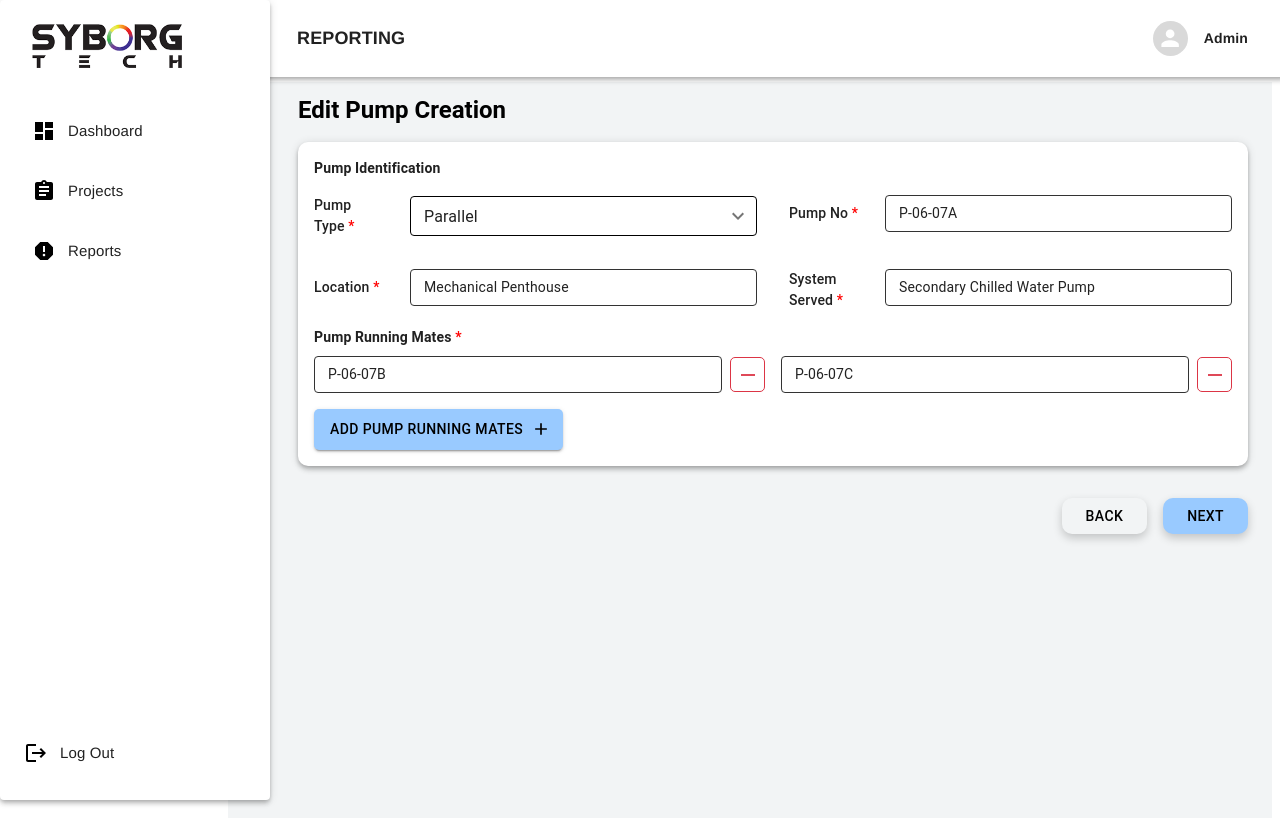
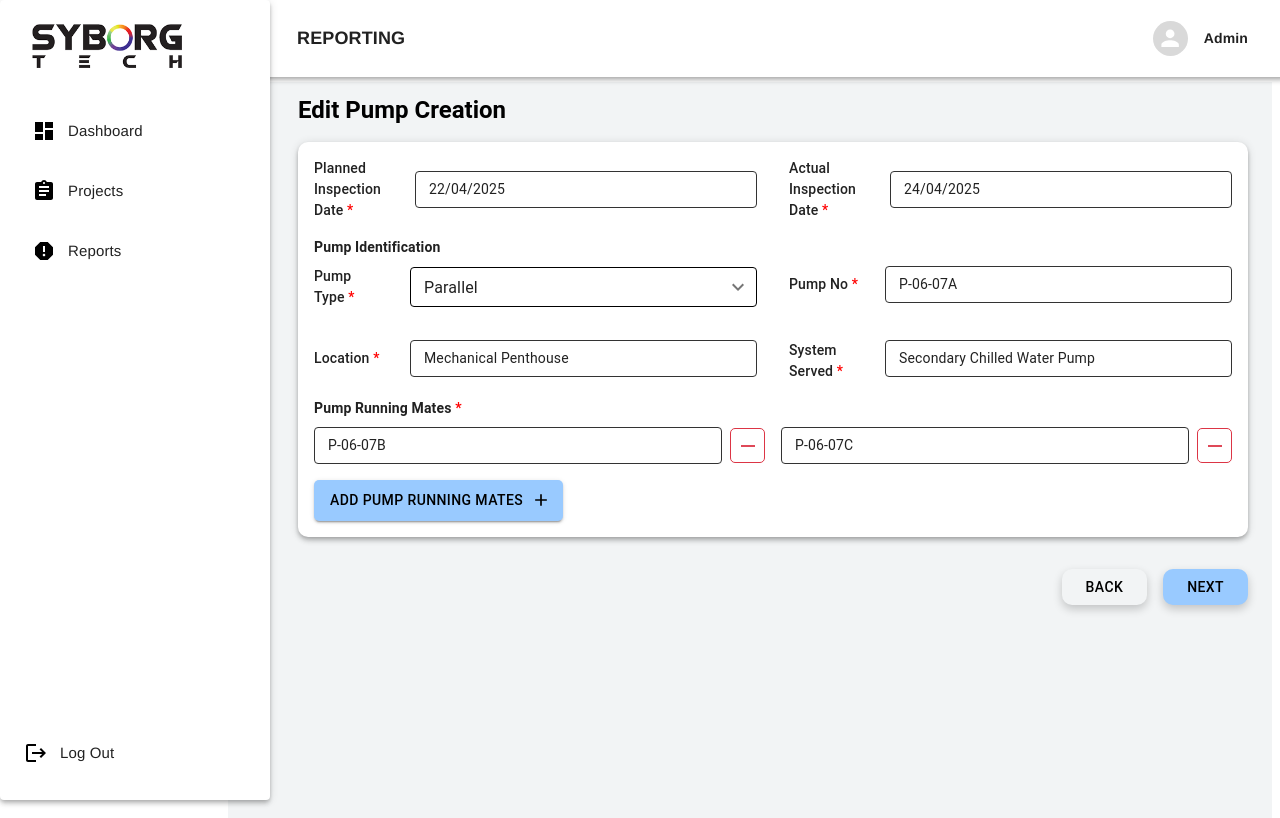
Before and after one commit to harshadyadav8485/ReactViteProject, a React (Vite) app: page /editPumpCreation in a window 1280 px wide. Built offline with nearby package versions, Linux system fonts and the light colour scheme.

Commit message:
Cosmetic changes in create and edit pump

```diff
--- a/src/Pages/ActualPump.jsx
+++ b/src/Pages/ActualPump.jsx
@@ -2176,7 +2176,7 @@ const ActualPump = () => {
                   </Grid>
                 )}
               </Grid>
-              <Box sx={{ mb: 2, mt: 2 }}>
+              <Box sx={{ mb: 1, mt: 2 }}>
                 <Typography variant="body1" fontWeight="bold" sx={{ mb: 1 }}>
                   Comments <span style={{ color: "red" }}>*</span>
                 </Typography>
@@ -2209,7 +2209,7 @@ const ActualPump = () => {
                 direction="row"
                 spacing={1}
                 justifyContent="flex-end"
-                mb={2}
+                mb={1}
               >
                 <Button
                   variant="outlined"
@@ -2252,24 +2252,6 @@ const ActualPump = () => {
                     Submit
                   </a> */}
                 </Button>
-              </Stack>
-              <Snackbar
-                open={openSnackbar}
-                autoHideDuration={2000}
-                onClose={() => setOpenSnackbar(false)}
-                anchorOrigin={{ vertical: "top", horizontal: "center" }}
-              >
-                <Alert
-                  onClose={() => setOpenSnackbar(false)}
-                  severity="success"
-                  variant="filled"
-                >
-                  Data Submitted Successfully!
-                </Alert>
-              </Snackbar>
-            </Paper>
-
-            <Stack direction="row" spacing={1} justifyContent="flex-end" mb={2}>
                 <Button
                   variant="contained"
                   onClick={() => {
@@ -2286,7 +2268,7 @@ const ActualPump = () => {
                     },
                   }}
                 >
-                View Report
+                  Generate & View Report
                 </Button>
               </Stack>
               <Snackbar
@@ -2303,6 +2285,7 @@ const ActualPump = () => {
                   Data Submitted Successfully!
                 </Alert>
               </Snackbar>
+            </Paper>
           </Box>
         )}
       </Box>
--- a/src/Pages/CreatePump.jsx
+++ b/src/Pages/CreatePump.jsx
@@ -63,7 +63,7 @@ const CreatePump = () => {
           mb: 4,
         }}
       >
-        <Typography variant="body1" fontWeight="bold" sx={{ mb: 2 }}>
+        <Typography variant="body1" fontWeight="bold" sx={{ mb: 1 }}>
           Pump
         </Typography>
 
@@ -153,10 +153,10 @@ const CreatePump = () => {
                 sx={{
                   "& .MuiOutlinedInput-root": {
                     "& fieldset": {
-                      borderColor: "#333", // Dark border color
+                      borderColor: "#333",
                     },
                     "&.Mui-focused fieldset": {
-                      borderColor: "#000", // Even darker border color when focused
+                      borderColor: "#000",
                     },
                   },
                 }}
@@ -233,7 +233,7 @@ const CreatePump = () => {
 
         <Divider sx={{ my: 3, borderRadius: "5px" }} />
 
-        <Typography variant="body1" fontWeight="bold" sx={{ mb: 2 }}>
+        <Typography variant="body1" fontWeight="bold" sx={{ mb: 1 }}>
           Motor
         </Typography>
 
@@ -400,6 +400,42 @@ const CreatePump = () => {
               />
             </Stack>
           </Grid>
+          <Grid item xs={12} md={6}>
+            <Stack
+              direction="row"
+              spacing={2}
+              alignItems="center"
+              sx={{ mb: 1 }}
+            >
+              <Typography
+                sx={{
+                  width: 100,
+                  fontWeight: 500,
+                }}
+              >
+                Assign To <span style={{ color: "red" }}>*</span>
+              </Typography>
+              <TextField
+                fullWidth
+                placeholder="Enter Engineer Name"
+                size="small"
+                name="rpm"
+                value={formData.rpm}
+                onChange={handleChange}
+                variant="outlined"
+                sx={{
+                  "& .MuiOutlinedInput-root": {
+                    "& fieldset": {
+                      borderColor: "#333",
+                    },
+                    "&.Mui-focused fieldset": {
+                      borderColor: "#000",
+                    },
+                  },
+                }}
+              />
+            </Stack>
+          </Grid>
         </Grid>
       </Paper>
 
--- a/src/Pages/CreatePumpCreation.jsx
+++ b/src/Pages/CreatePumpCreation.jsx
@@ -115,7 +115,66 @@ const CreatePumpCreation = () => {
           mb: 4,
         }}
       >
-        <Typography variant="body1" fontWeight="bold" sx={{ mb: 2 }}>
+        <Grid container spacing={4}>
+          <Grid item xs={12} md={6}>
+            <Box sx={{ display: "flex", alignItems: "center" }}>
+              <Typography
+                variant="body1"
+                fontWeight="500"
+                sx={{ mr: 2, minWidth: "80px" }}
+              >
+                Planned <br /> Inspection Date{" "}
+                <span style={{ color: "red" }}>*</span>
+              </Typography>
+              <TextField
+                fullWidth
+                placeholder="Enter Planned Inspection Date"
+                variant="outlined"
+                size="small"
+                sx={{
+                  "& .MuiOutlinedInput-root": {
+                    "& fieldset": {
+                      borderColor: "#333",
+                    },
+                    "&.Mui-focused fieldset": {
+                      borderColor: "#000",
+                    },
+                  },
+                }}
+              />
+            </Box>
+          </Grid>
+
+          <Grid item xs={12} md={6}>
+            <Box sx={{ display: "flex", alignItems: "center" }}>
+              <Typography
+                variant="body1"
+                fontWeight="500"
+                sx={{ mr: 2, minWidth: "80px" }}
+              >
+                Actual <br /> Inspection Date{" "}
+                <span style={{ color: "red" }}>*</span>
+              </Typography>
+              <TextField
+                fullWidth
+                placeholder="Enter Actual Inspection Date"
+                variant="outlined"
+                size="small"
+                sx={{
+                  "& .MuiOutlinedInput-root": {
+                    "& fieldset": {
+                      borderColor: "#333",
+                    },
+                    "&.Mui-focused fieldset": {
+                      borderColor: "#000",
+                    },
+                  },
+                }}
+              />{" "}
+            </Box>
+          </Grid>
+        </Grid>
+        <Typography variant="body1" fontWeight="bold" sx={{ mb: 1, mt: 2 }}>
           Pump Identification
         </Typography>
         <Grid container spacing={4}>
--- a/src/Pages/EditPump.jsx
+++ b/src/Pages/EditPump.jsx
@@ -24,6 +24,7 @@ const EditPump = () => {
     voltsPhase: "575/3",
     amperage: "23.60",
     rpm: "",
+    assignTo: "JJ",
   });
 
   const handleChange = (e) => {
@@ -63,7 +64,7 @@ const EditPump = () => {
           mb: 4,
         }}
       >
-        <Typography variant="body1" fontWeight="bold" sx={{ mb: 2 }}>
+        <Typography variant="body1" fontWeight="bold" sx={{ mb: 1 }}>
           Pump
         </Typography>
 
@@ -233,7 +234,7 @@ const EditPump = () => {
 
         <Divider sx={{ my: 3, borderRadius: "5px" }} />
 
-        <Typography variant="body1" fontWeight="bold" sx={{ mb: 2 }}>
+        <Typography variant="body1" fontWeight="bold" sx={{ mb: 1 }}>
           Motor
         </Typography>
 
@@ -400,6 +401,37 @@ const EditPump = () => {
               />
             </Stack>
           </Grid>
+          <Grid item xs={12} md={6}>
+            <Stack direction="row" spacing={2} alignItems="center">
+              <Typography
+                sx={{
+                  width: 100,
+                  fontWeight: 500,
+                }}
+              >
+                Assign To <span style={{ color: "red" }}>*</span>
+              </Typography>
+              <TextField
+                fullWidth
+                defaultValue="JJ"
+                size="small"
+                name="amperage"
+                value={formData.assignTo}
+                onChange={handleChange}
+                variant="outlined"
+                sx={{
+                  "& .MuiOutlinedInput-root": {
+                    "& fieldset": {
+                      borderColor: "#333", // Dark border color
+                    },
+                    "&.Mui-focused fieldset": {
+                      borderColor: "#000", // Even darker border color when focused
+                    },
+                  },
+                }}
+              />
+            </Stack>
+          </Grid>
         </Grid>
       </Paper>
 
--- a/src/Pages/EditPumpCreation.jsx
+++ b/src/Pages/EditPumpCreation.jsx
@@ -100,7 +100,68 @@ const EditPumpCreation = () => {
           mb: 4,
         }}
       >
-        <Typography variant="body1" fontWeight="bold" sx={{ mb: 2 }}>
+        <Grid container spacing={4}>
+          <Grid item xs={12} md={6}>
+            <Box sx={{ display: "flex", alignItems: "center" }}>
+              <Typography
+                variant="body1"
+                fontWeight="500"
+                sx={{ mr: 2, minWidth: "80px" }}
+              >
+                Planned <br /> Inspection Date{" "}
+                <span style={{ color: "red" }}>*</span>
+              </Typography>
+              <TextField
+                fullWidth
+                defaultValue="22/04/2025"
+                placeholder="Enter Planned Inspection Date"
+                variant="outlined"
+                size="small"
+                sx={{
+                  "& .MuiOutlinedInput-root": {
+                    "& fieldset": {
+                      borderColor: "#333",
+                    },
+                    "&.Mui-focused fieldset": {
+                      borderColor: "#000",
+                    },
+                  },
+                }}
+              />
+            </Box>
+          </Grid>
+
+          <Grid item xs={12} md={6}>
+            <Box sx={{ display: "flex", alignItems: "center" }}>
+              <Typography
+                variant="body1"
+                fontWeight="500"
+                sx={{ mr: 2, minWidth: "80px" }}
+              >
+                Actual <br /> Inspection Date{" "}
+                <span style={{ color: "red" }}>*</span>
+              </Typography>
+              <TextField
+                fullWidth
+                defaultValue="24/04/2025"
+                placeholder="Enter Actual Inspection Date"
+                variant="outlined"
+                size="small"
+                sx={{
+                  "& .MuiOutlinedInput-root": {
+                    "& fieldset": {
+                      borderColor: "#333",
+                    },
+                    "&.Mui-focused fieldset": {
+                      borderColor: "#000",
+                    },
+                  },
+                }}
+              />{" "}
+            </Box>
+          </Grid>
+        </Grid>
+        <Typography variant="body1" fontWeight="bold" sx={{ mb: 1, mt: 2 }}>
           Pump Identification
         </Typography>
         <Grid container spacing={4}>
```
Lines whose indentation alone changed are shown as unchanged.
